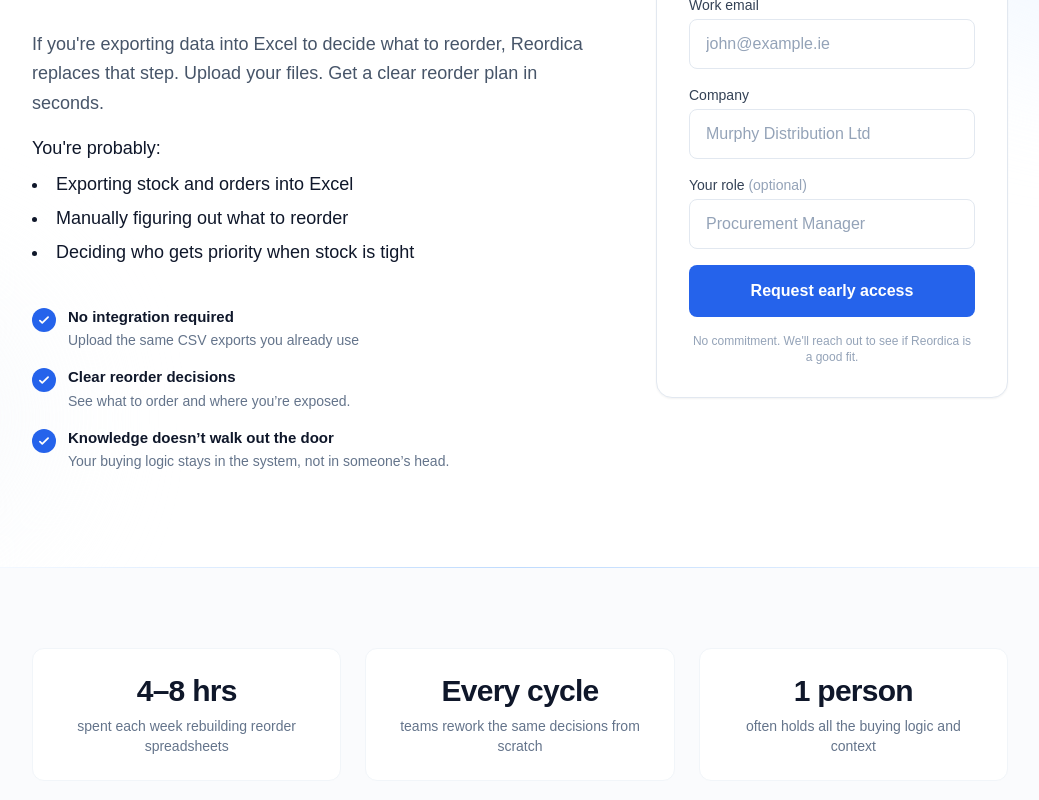
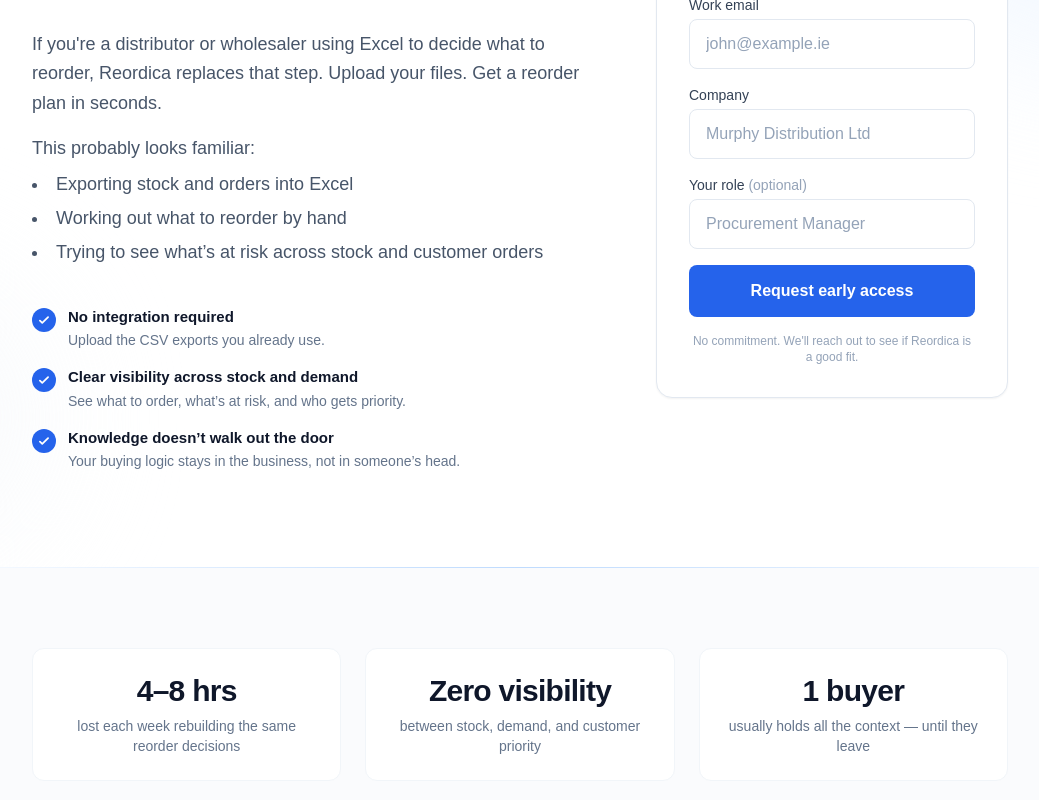
Before and after one commit to reordica/reordica-web, a Next.js app: page / in a window 1280 px wide. Shown: the part 400-1200 px from the top of the page, without its empty margins (120-1159 px from the left). Built offline with nearby package versions, Linux system fonts and the light colour scheme; no server answers.

Commit message:
updated sales copy for clarity

```diff
--- a/src/app/page.tsx
+++ b/src/app/page.tsx
@@ -68,33 +68,33 @@
               </h1>
 
               <p className="mt-8 text-lg text-slate-600 leading-relaxed">
-                If you're exporting data into Excel to decide what to reorder, Reordica replaces that step.
+                If you&apos;re a distributor or wholesaler using Excel to decide what to reorder, Reordica replaces that step.
 
-                Upload your files. Get a clear reorder plan in seconds.
+                Upload your files. Get a reorder plan in seconds.
               </p>
 
-              <p className="mt-4 text-lg text-slate-900 font-medium">
-                You&apos;re probably:
+              <p className="mt-4 text-lg text-slate-600 font-medium">
+                This probably looks familiar:
               </p>
-              <ul className="mt-2 space-y-1.5 text-lg text-slate-900 font-medium list-disc list-inside">
+              <ul className="mt-2 space-y-1.5 text-lg text-slate-600 font-medium list-disc list-inside">
                 <li>Exporting stock and orders into Excel</li>
-                <li>Manually figuring out what to reorder</li>
-                <li>Deciding who gets priority when stock is tight</li>
+                <li>Working out what to reorder by hand</li>
+                <li>Trying to see what’s at risk across stock and customer orders</li>
               </ul>
 
               <div className="mt-10 space-y-4">
                 {[
                   {
                     title: "No integration required",
-                    text: "Upload the same CSV exports you already use",
+                    text: "Upload the CSV exports you already use.",
                   },
                   {
-                    title: "Clear reorder decisions",
-                    text: "See what to order and where you’re exposed.",
+                    title: "Clear visibility across stock and demand",
+                    text: "See what to order, what’s at risk, and who gets priority.",
                   },
                   {
                     title: "Knowledge doesn’t walk out the door",
-                    text: "Your buying logic stays in the system, not in someone’s head.",
+                    text: "Your buying logic stays in the business, not in someone’s head.",
                   },
                 ].map((item, i) => (
                   <div key={i} className="flex items-start gap-3">
@@ -144,15 +144,15 @@
       {[
   {
     value: "4–8 hrs",
-          label: "spent each week rebuilding reorder spreadsheets",
+    label: "lost each week rebuilding the same reorder decisions",
   },
   {
-          value: "Every cycle",
-          label: "teams rework the same decisions from scratch",
+    value: "Zero visibility",
+    label: "between stock, demand, and customer priority",
   },
   {
-          value: "1 person",
-          label: "often holds all the buying logic and context",
+    value: "1 buyer",
+    label: "usually holds all the context — until they leave",
   },
 ].map((stat, i) => (
         <div
```
Lines whose indentation alone changed are shown as unchanged.
